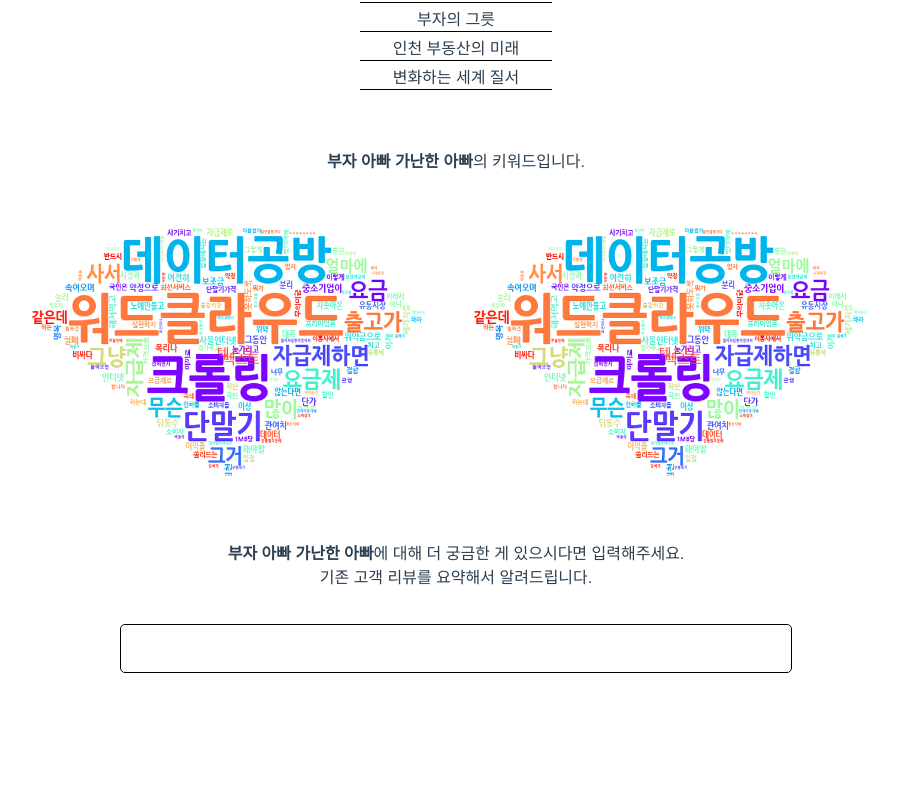
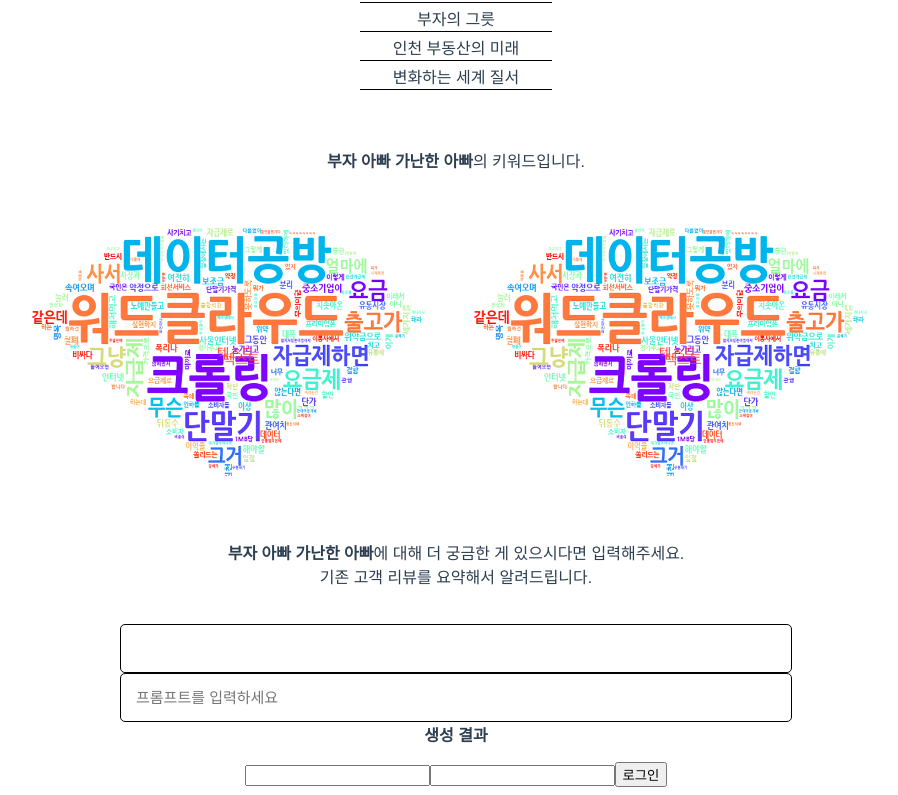
Before and after one commit to BoYeonJang/kyobobook-review, a Vue app in the folder frontend/: page / in a window 1280 px wide. Shown: the part 486-1281 px from the top of the page, without its empty margins (184-1082 px from the left). Before the commit the page ends 1167 px from the top, so only its background shows below. Built offline with nearby package versions, Linux system fonts and the light colour scheme.

Commit message:
frontend: 컴포넌트 추가

```diff
--- a/frontend/src/components/HelloWorld.vue
+++ b/frontend/src/components/HelloWorld.vue
@@ -1,13 +1,8 @@
 <template>
   <div class="hello">
-    <!-- <h1>{{ msg }}</h1> -->
     <h1>안녕하세요.<br />오늘은 어떤 책을 읽고 싶은지 생각을 적어주세요.</h1>
     <input class="main_search" />
-    <p>
-      <b>오늘은 교훈이 있는 책을 읽고 싶어</b>에 어울리는책의 종류는
-      <b>경제경영</b>입니다.<br /><b>경제경영</b> 분야의 베스트 셀러는 다음과
-      같습니다.
-    </p>
+    <p><b>오늘은 교훈이 있는 책을 읽고 싶어</b>에 어울리는책의 종류는 <b>경제경영</b>입니다.<br /><b>경제경영</b> 분야의 베스트 셀러는 다음과 같습니다.</p>
     <table class="book_table">
       <th>경제경영</th>
       <tr>
@@ -29,19 +24,20 @@
     <p><b>부자 아빠 가난한 아빠</b>의 키워드입니다.</p>
     <img alt="Word Cloud" src="../assets/wordcloud.png" />
     <img alt="Word Cloud" src="../assets/wordcloud.png" />
-    <p>
-      <b>부자 아빠 가난한 아빠</b>에 대해 더 궁금한 게 있으시다면
-      입력해주세요.<br />기존 고객 리뷰를 요약해서 알려드립니다.
-    </p>
+    <p><b>부자 아빠 가난한 아빠</b>에 대해 더 궁금한 게 있으시다면 입력해주세요.<br />기존 고객 리뷰를 요약해서 알려드립니다.</p>
     <input class="review_search" />
+    <SentenceGeneration />
   </div>
 </template>
 
 <script>
+import SentenceGeneration from "./SentenceGeneration.vue";
+
 export default {
   name: "HelloWorld",
-  props: {
-    // msg: String,
+  props: {},
+  components: {
+    SentenceGeneration,
   },
 };
 </script>
```
